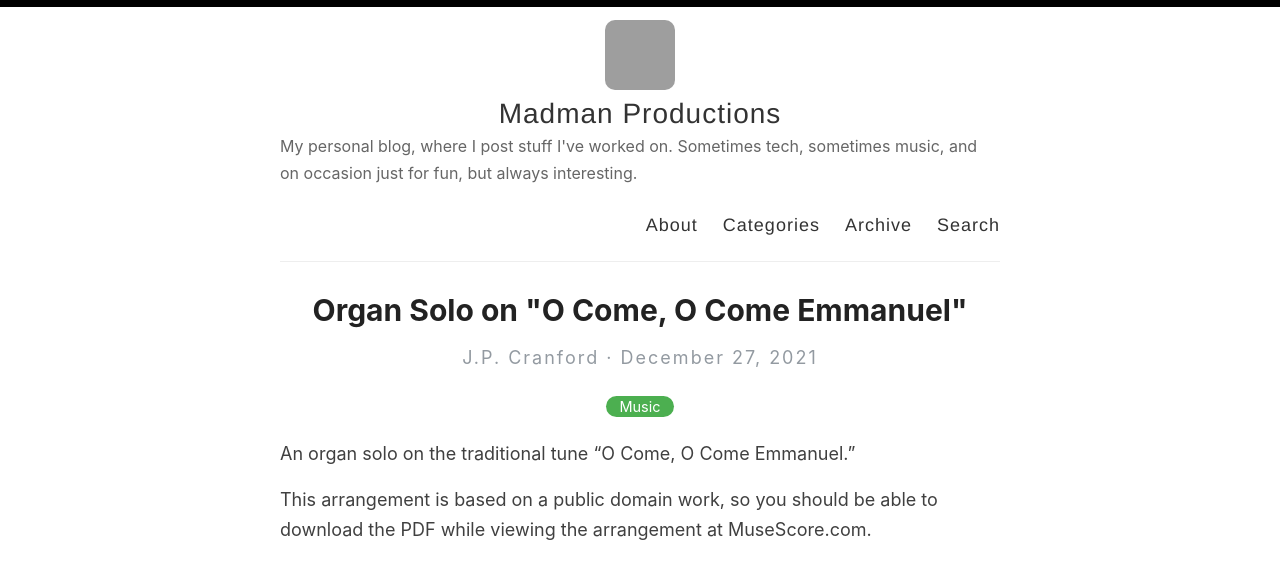
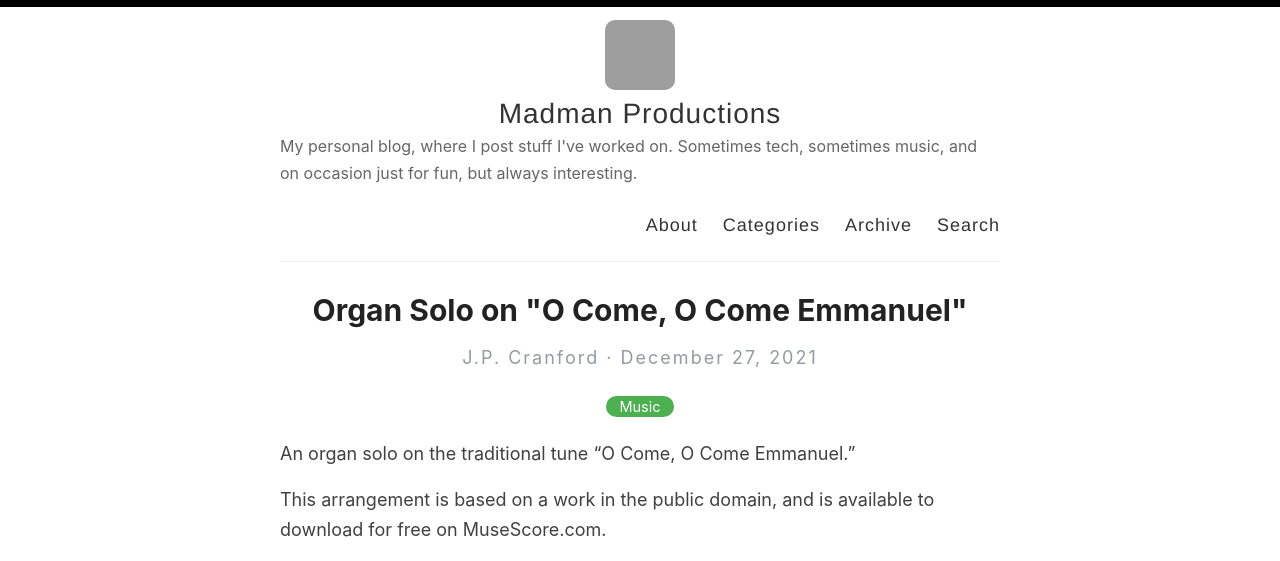
Before and after one commit to jpcranford/jpcranford.github.io, a Jekyll site: the page built from _posts/2021-12-27-o-come-o-come-emmanuel-organ-solo.md, in a window 1280 px wide, cut to the strip 0-561 px from the top of the page. Built offline with Jekyll 4.4.1, drawn with Linux system fonts in a browser that asks for light colours; grey boxes are pictures that could not be loaded.

Commit message:
Update 2021-12-27-o-come-o-come-emmanuel-organ-solo.md

```diff
--- a/_posts/2021-12-27-o-come-o-come-emmanuel-organ-solo.md
+++ b/_posts/2021-12-27-o-come-o-come-emmanuel-organ-solo.md
@@ -6,6 +6,6 @@ categories: Music
 
 An organ solo on the traditional tune "O Come, O Come Emmanuel."
 
-This arrangement is based on a public domain work, so you should be able to download the PDF while viewing the arrangement at MuseScore.com.
+This arrangement is based on a work in the public domain, and is available to download for free on MuseScore.com.
 
 <iframe width="100%" height="600" src="https://musescore.com/user/19506/scores/7322321/embed" frameborder="0" allowfullscreen allow="autoplay; fullscreen"></iframe>
```
